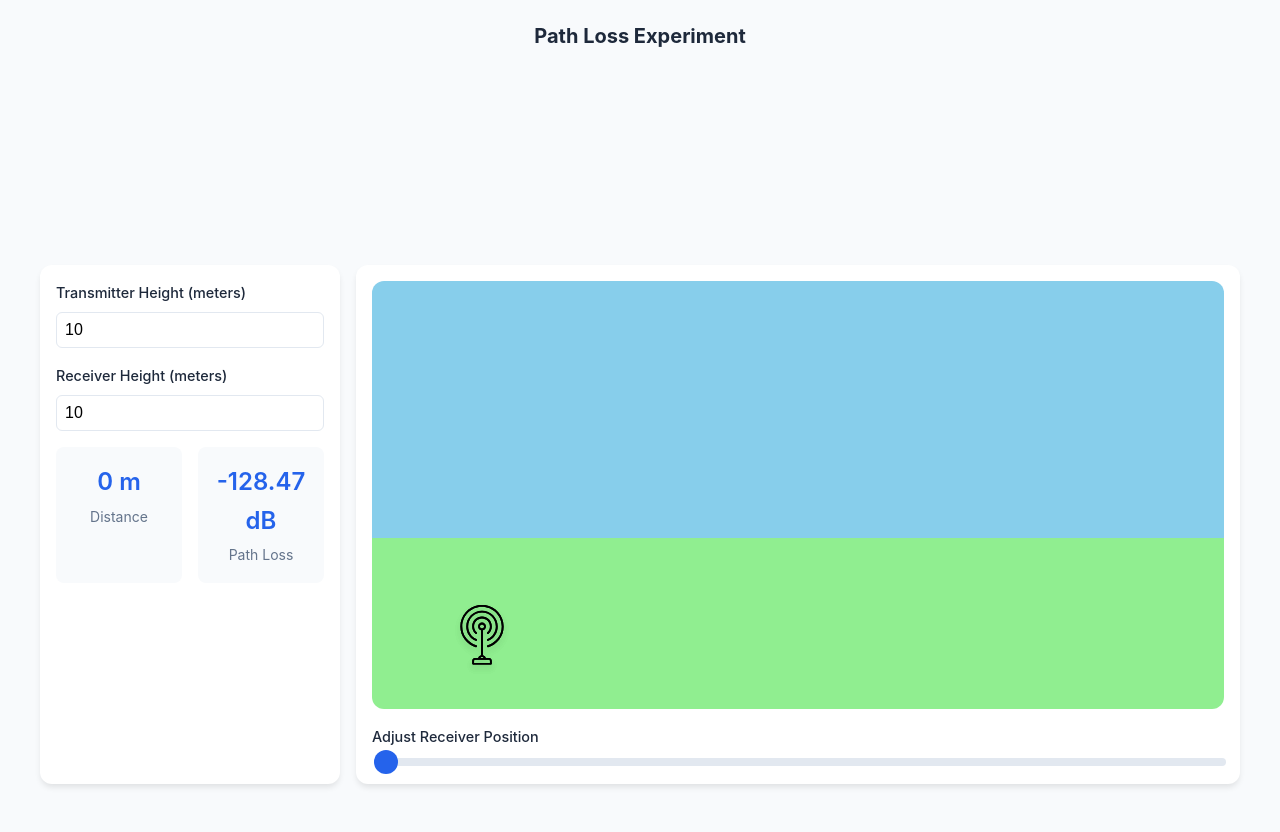
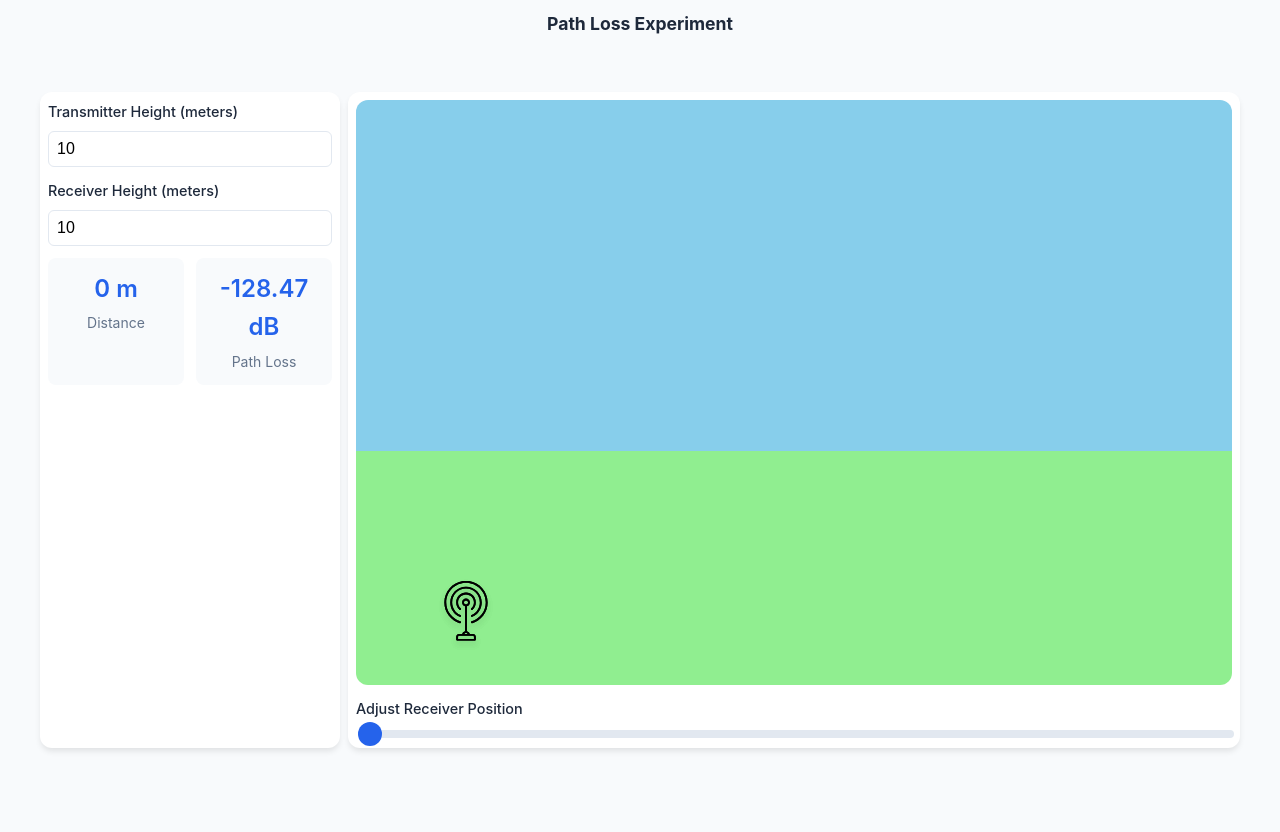
Before and after one commit to rishiveer773/Virtual-Labs, a Flask app: template templates/test_pathloss.html in a window 1280 px wide. After the commit the page ends 751 px from the top, so only its background shows below. Run offline with Flask 3, Linux system fonts and the light colour scheme; the template is opened without the code that fills it, so the values that code supplies are empty.

Commit message:
Made changes to the file test_pathloss.html so that webpage doesnot need scrolling anymore

```diff
--- a/templates/test_pathloss.html
+++ b/templates/test_pathloss.html
@@ -5,7 +5,6 @@
     <meta name="viewport" content="width=device-width, initial-scale=1.0">
     <title>Path Loss Experiment</title>
     <style>
-        /* Previous styles remain the same except for h1 */
         :root {
             --primary-color: #2563eb;
             --background-color: #f8fafc;
@@ -19,9 +18,10 @@
             background-color: var(--background-color);
             color: var(--text-color);
             margin: 0;
-            padding: 1rem;
+            padding: 0.5rem; /* Reduced from 1rem */
             line-height: 1.6;
-            min-height: 100vh;
+            height: 100vh;
+            box-sizing: border-box;
         }
 
         .container {
@@ -29,17 +29,19 @@
             margin: 0 auto;
             display: grid;
             grid-template-columns: 300px 1fr;
-            gap: 1rem;
-            height: calc(100vh - 2rem);
+            gap: 0.5rem; /* Reduced from 1rem */
+            height: 100%;
         }
 
         h1 {
             grid-column: 1 / -1;
             text-align: center;
             color: var(--text-color);
-            font-size: 1.25rem;
-            margin: 0 0 0.5rem 0; /* Reduced margin */
-            padding: 0.25rem 0; /* Reduced padding */
+            font-size: 1.1rem; /* Reduced from 1.25rem */
+            margin: 0;
+            padding: 0.25rem 0;
+            height: 1.5rem; /* Fixed height */
+            line-height: 1.5rem;
         }
 
         /* Rest of the styles remain the same */
@@ -47,20 +49,24 @@
             background: var(--card-background);
             border-radius: 12px;
             box-shadow: 0 4px 6px -1px rgb(0 0 0 / 0.1);
-            padding: 1rem;
+            padding: 0.5rem; /* Reduced from 1rem */
             display: flex;
             flex-direction: column;
-            gap: 1rem;
+            gap: 0.75rem; /* Reduced from 1rem */
+            height: calc(100vh - 10rem); /* Adjusted to account for header height */
         }
 
         .main-content {
-            background: var(--card-background);
-            border-radius: 12px;
-            box-shadow: 0 4px 6px -1px rgb(0 0 0 / 0.1);
-            padding: 1rem;
-            display: flex;
-            flex-direction: column;
+        background: var(--card-background);
+        border-radius: 12px;
+        box-shadow: 0 4px 6px -1px rgb(0 0 0 / 0.1);
+        padding: 0.5rem; /* Further reduced padding */
+        display: flex;
+        flex-direction: column;
+        height: calc(100vh - 10rem); /* Reduced height to fit within the viewport */
+        overflow: hidden; /* Prevents unnecessary scrolling */
         }
+
 
         #experiment-area {
             position: relative;
@@ -70,9 +76,10 @@
             overflow: hidden;
             box-sizing: border-box;
             padding: 0 var(--experiment-padding);
-            margin-bottom: 1rem;
+            margin-bottom: 0.75rem; /* Reduced from 1rem */
         }
 
+        /* Rest of the styles and script remain exactly the same */
         .antenna {
             position: absolute;
             bottom: 40%;
@@ -140,12 +147,12 @@
         .metrics {
             display: grid;
             grid-template-columns: repeat(2, 1fr);
-            gap: 1rem;
+            gap: 0.75rem; /* Reduced from 1rem */
         }
 
         .metric-card {
             background: var(--background-color);
-            padding: 1rem;
+            padding: 0.75rem; /* Reduced from 1rem */
             border-radius: 8px;
             text-align: center;
         }
@@ -164,6 +171,7 @@
     </style>
 </head>
 <body>
+    <!-- Rest of the HTML remains exactly the same -->
     <div class="container">
         <h1>Path Loss Experiment</h1>
 
```
Also changed, not shown: static/images/antenna-svgrepo-com.svg (deleted).
